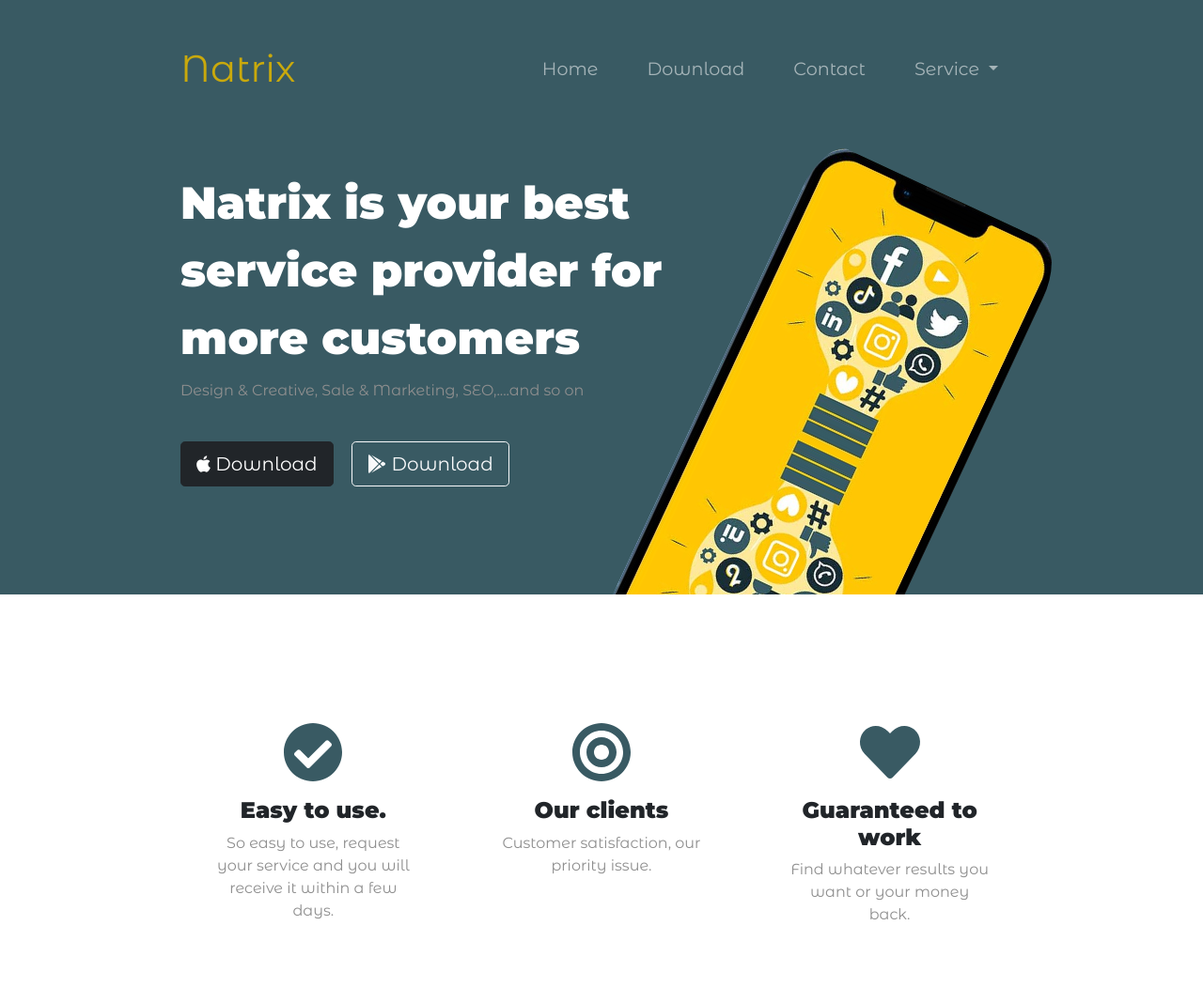
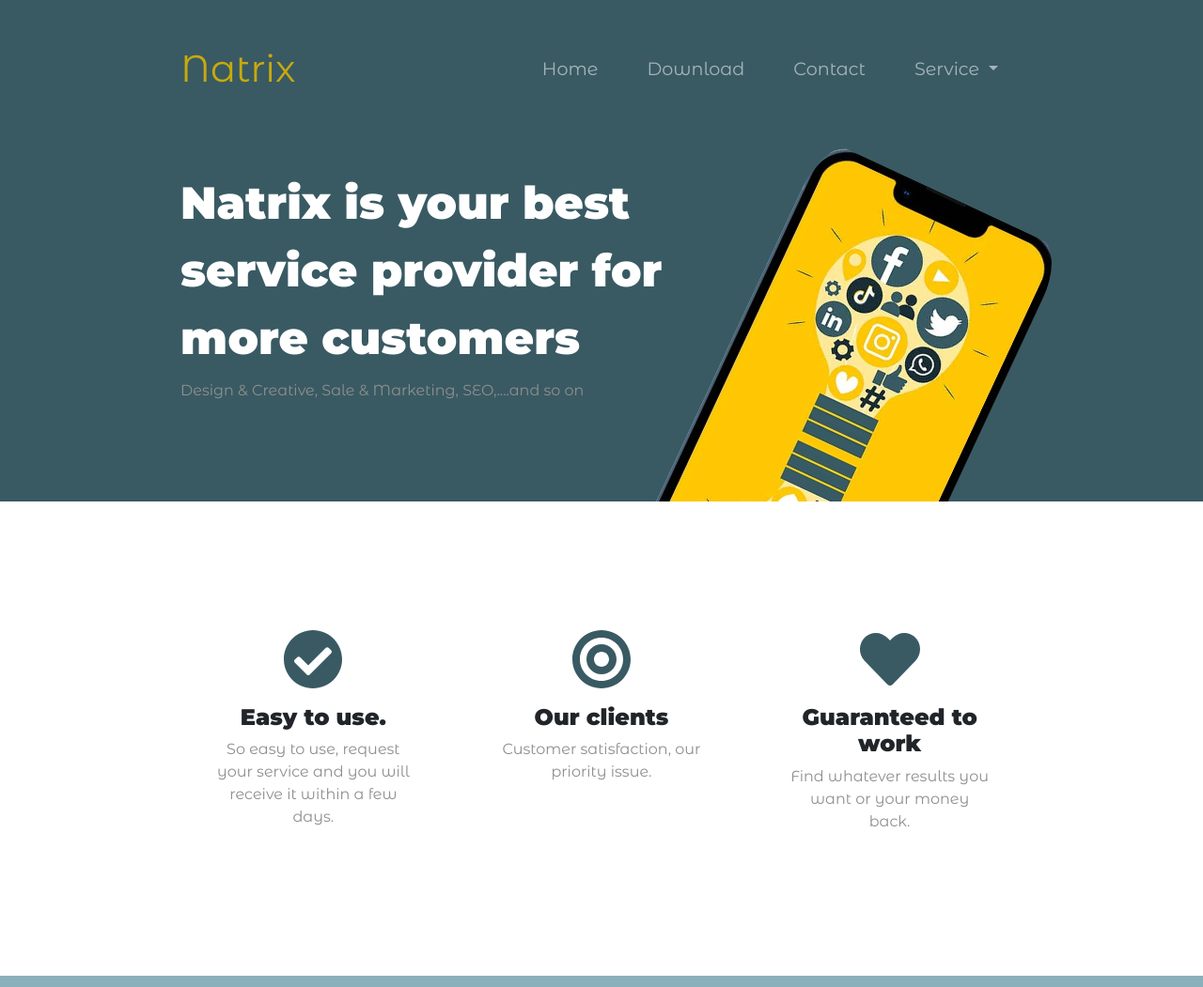
Before and after one commit to tebraouf/Natrix, a plain HTML site: page index.html in a window 1280 px wide. Shown: the top 1051 px of the page at 94% size. Drawn offline with nearby package versions, Linux system fonts and the light colour scheme.

Commit message:
Update index.html

```diff
--- a/index.html
+++ b/index.html
@@ -67,8 +67,6 @@
         <div class="col-lg-7">
           <h1 class="big-heading">Natrix is your best service provider for more customers</h1>
           <p>Design & Creative, Sale & Marketing, SEO,....and so on</p>
-          <button type="button" class="btn btn-dark btn-lg download-button"><i class="fab fa-apple"></i> Download</button>
-          <button type="button" class="btn btn-outline-light btn-lg download-button"><i class="fab fa-google-play"></i> Download</button>
         </div>
         <div class="col-lg-5">
           <img class="title-image" src="iphonex.jpg" alt="iphone-mockup">
@@ -214,7 +212,7 @@
 
     <h3 class="big-heading">Find your product or service in your customers hands</h3>
     <button type="button" class="btn btn-dark btn-lg download-btn"><i class="fab fa-apple"></i> Download</button>
-    <button type="button" class="btn btn-light btn-lg download-btn"><i class="fab fa-google-play"></i> Download</button>
+    <button type="button" class="btn btn-outline-light btn-lg download-btn"><i class="fab fa-google-play"></i> Download</button>
 
     </div>
   </section>
```
